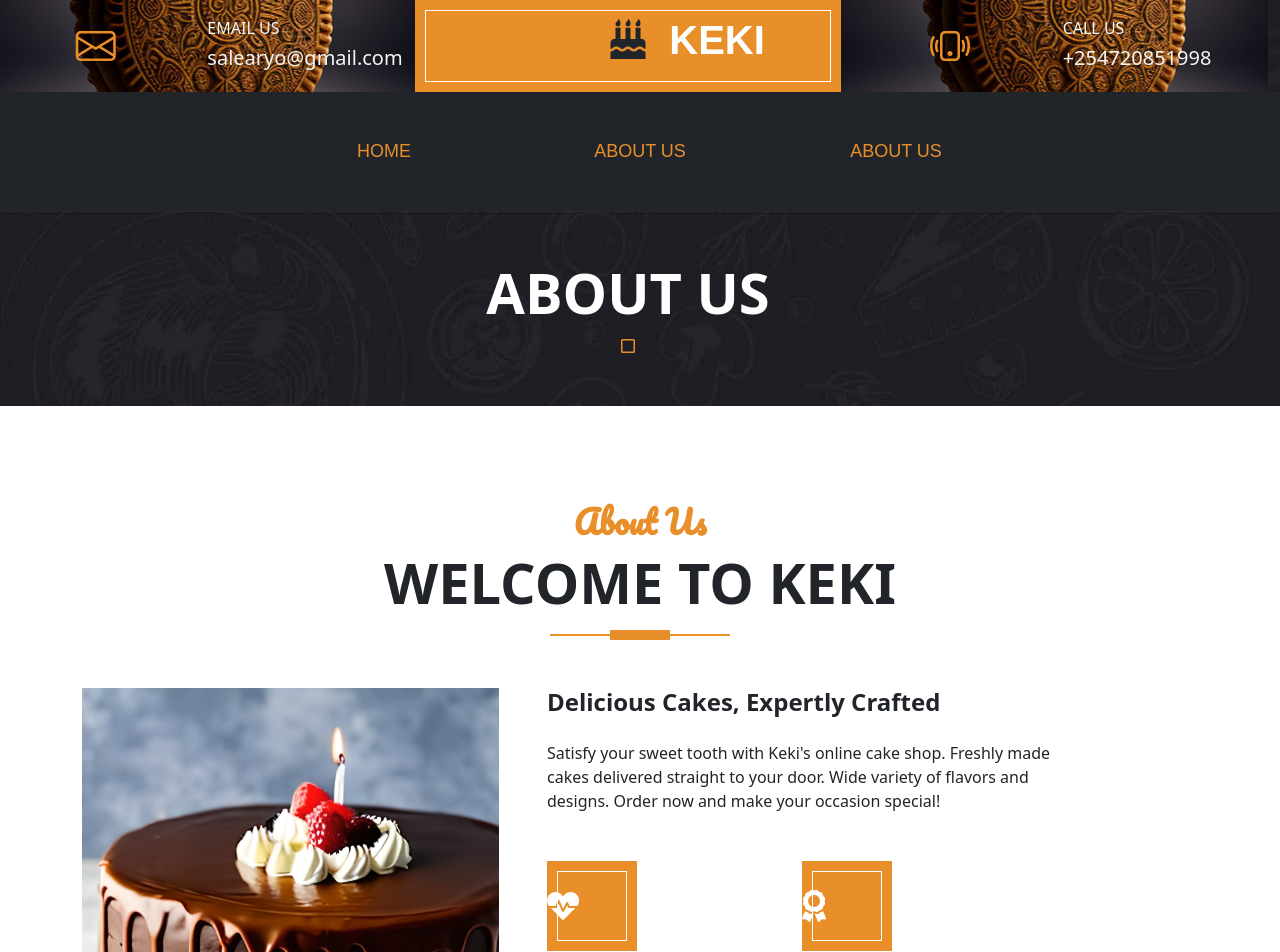
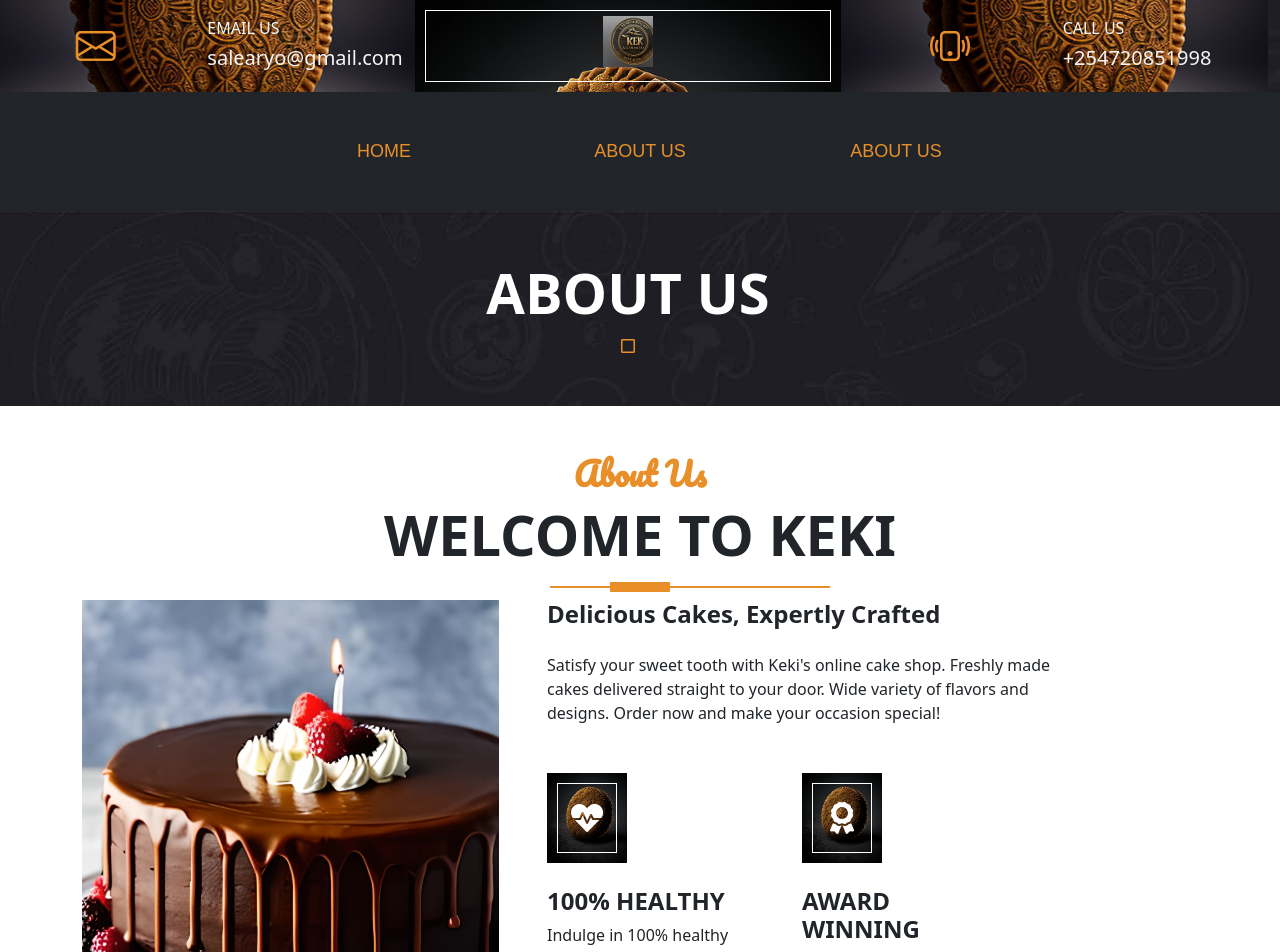
Before and after one commit to aron-net/keki, a React (Create React App) app: page /about in a window 1280 px wide. Shown: the top 952 px of the page. Built offline with nearby package versions, Linux system fonts and the light colour scheme.

Commit message:
Fix logo for the header

```diff
--- a/src/Components/About/About.css
+++ b/src/Components/About/About.css
@@ -1,5 +1,5 @@
 .section-title {
-  max-width: 600px;
+  max-width: 850px;
 }
 
 .img-fluid {
@@ -7,12 +7,20 @@
 }
 
 .imgCon {
-  min-height: 400px;
+  min-height: 350px;
+  padding-bottom: 10px;
 }
 
 .fa-heartbeat-container {
-  width: 90px;
+  width: 110px;
   height: 90px;
+  display: flex;
+  text-align: center;
+}
+
+.argo-ab {
+  width: 80px !important;
+  height: 90px !important;
 }
 
 .section-title::before {
@@ -29,7 +37,7 @@
 .section-title::after {
   position: absolute;
   content: "";
-  width: 180px;
+  width: 280px;
   height: 2px;
   left: 50%;
   bottom: 4px;
--- a/src/Components/About/About.js
+++ b/src/Components/About/About.js
@@ -11,9 +11,9 @@
         </div>
       </div>
     </div>
-    <div className="container-fluid pt-5">
+    <div className="container-fluid">
       <div className="container">
-        <div className="section-title position-relative text-center mx-auto mb-5 pb-3">
+        <div className="section-title position-relative text-center mx-auto mb-2 pb-3">
           <h2 className="text-primary font-secondary">About Us</h2>
           <h1 className="display-4 text-uppercase">Welcome To Keki</h1>
         </div>
@@ -33,14 +33,14 @@
             </p>
             <div className="row g-5">
               <div className="col-sm-6">
-                <div className="fa-heartbeat-container d-flex align-items-center justify-content-center bg-primary border-inner mb-4">
+                <div className="fa-heartbeat-container argo-ab d-flex align-items-center justify-content-center bg-primary border-inner mb-4">
                   <i className="fa fa-heartbeat fa-2x text-white" />
                 </div>
                 <h4 className="text-uppercase">100% Healthy</h4>
                 <p className="mb-0">Indulge in 100% healthy cakes from Keki, made with natural and organic ingredients. Try our gluten-free and vegan options today and taste the difference. </p>
               </div>
               <div className="col-sm-6">
-                <div className="fa-heartbeat-container d-flex align-items-center justify-content-center bg-primary border-inner mb-4">
+                <div className="fa-heartbeat-container d-flex align-items-center justify-content-center bg-primary border-inner mb-4 argo-ab ">
                   <i className="fa fa-award fa-2x text-white" />
                 </div>
                 <h4 className="text-uppercase">Award Winning</h4>
@@ -59,7 +59,7 @@
               <div className="fa-heartbeat-container bg-primary border-inner d-flex align-items-center justify-content-center mb-3">
                 <i className="fa fa-star text-white" />
               </div>
-              <div className="ps-4">
+              <div className="ps-5">
                 <h6 className="text-primary text-uppercase">Our Experience</h6>
                 <h1 className="display-5 text-white mb-0" data-toggle="counter-up">12345</h1>
               </div>
--- a/src/Components/Header/Header.css
+++ b/src/Components/Header/Header.css
@@ -4,7 +4,8 @@
 }
 
 .bg-primary {
-  background-color: var(--primary) !important;
+  background: url('../Image/background-about.png') no-repeat;
+  background-size: cover;
 }
 
 .text-primary {
@@ -45,3 +46,8 @@
   background-image: url('../Image/bg.jpg') !important;
   background-position: center;
 }
+
+.logo {
+  width: 100%;
+
+}
--- a/src/Components/Header/Header.js
+++ b/src/Components/Header/Header.js
@@ -1,5 +1,6 @@
 import Container from '../../UI/Container';
 import Pane from '../../UI/Pane';
+import logo from '../Image/keki-logo.jpg';
 import './Header.css';
 
 const Header = () => (
@@ -17,10 +18,7 @@
       <Container className="bg-primary border-inner py-3">
         <Pane>
           <a href="#Home" className="navbar-brand">
-            <h1 className="m-0 text-uppercase text-white">
-              <i className="fa fa-birthday-cake fs-1 text-dark me-3" />
-              KEKI
-            </h1>
+            <img src={logo} alt="logo" className="logo" />
           </a>
         </Pane>
       </Container>
```
Also changed, not shown: src/Components/Image/keki-logo.jpg (added), src/Components/Image/logo.jpg (added).
